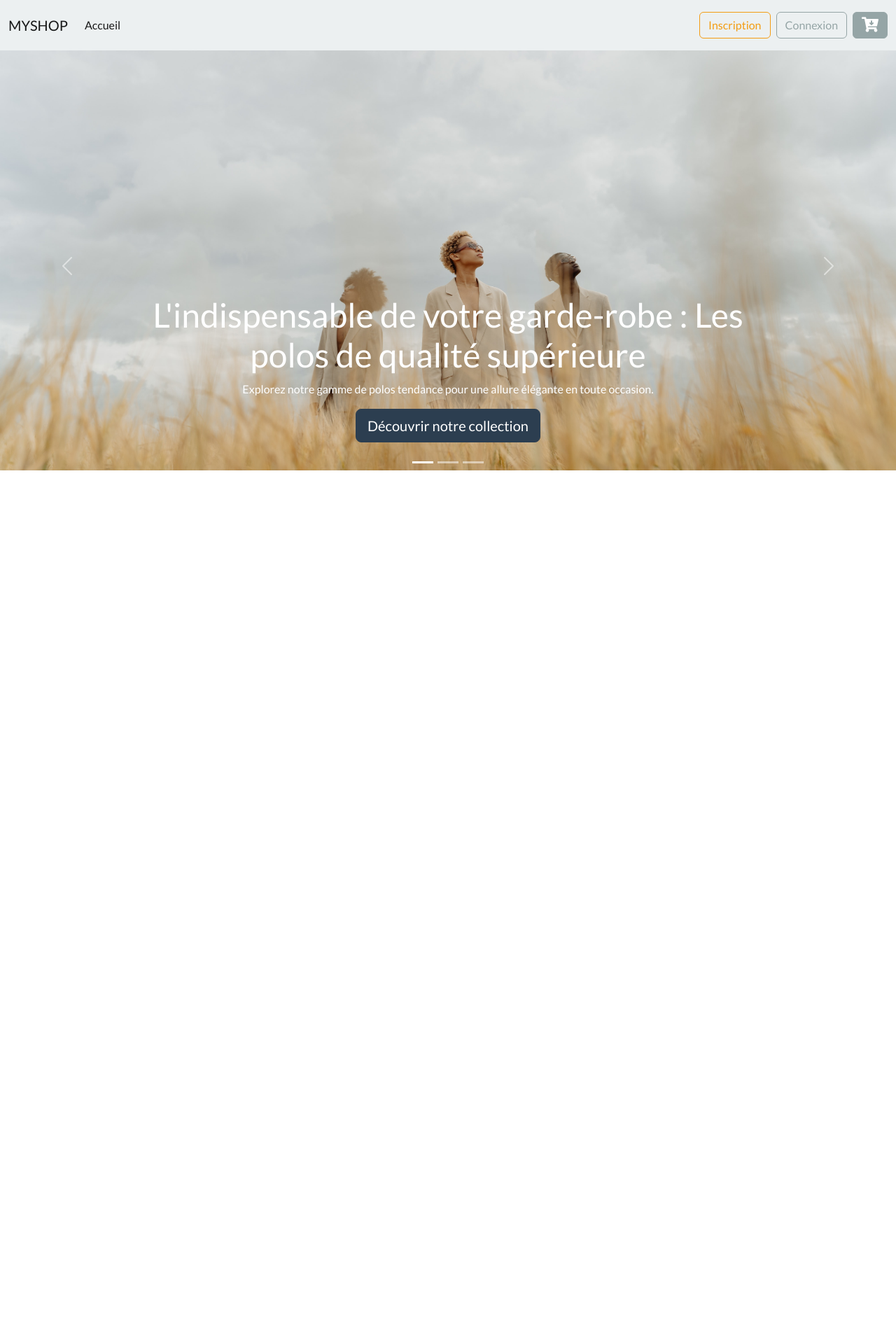
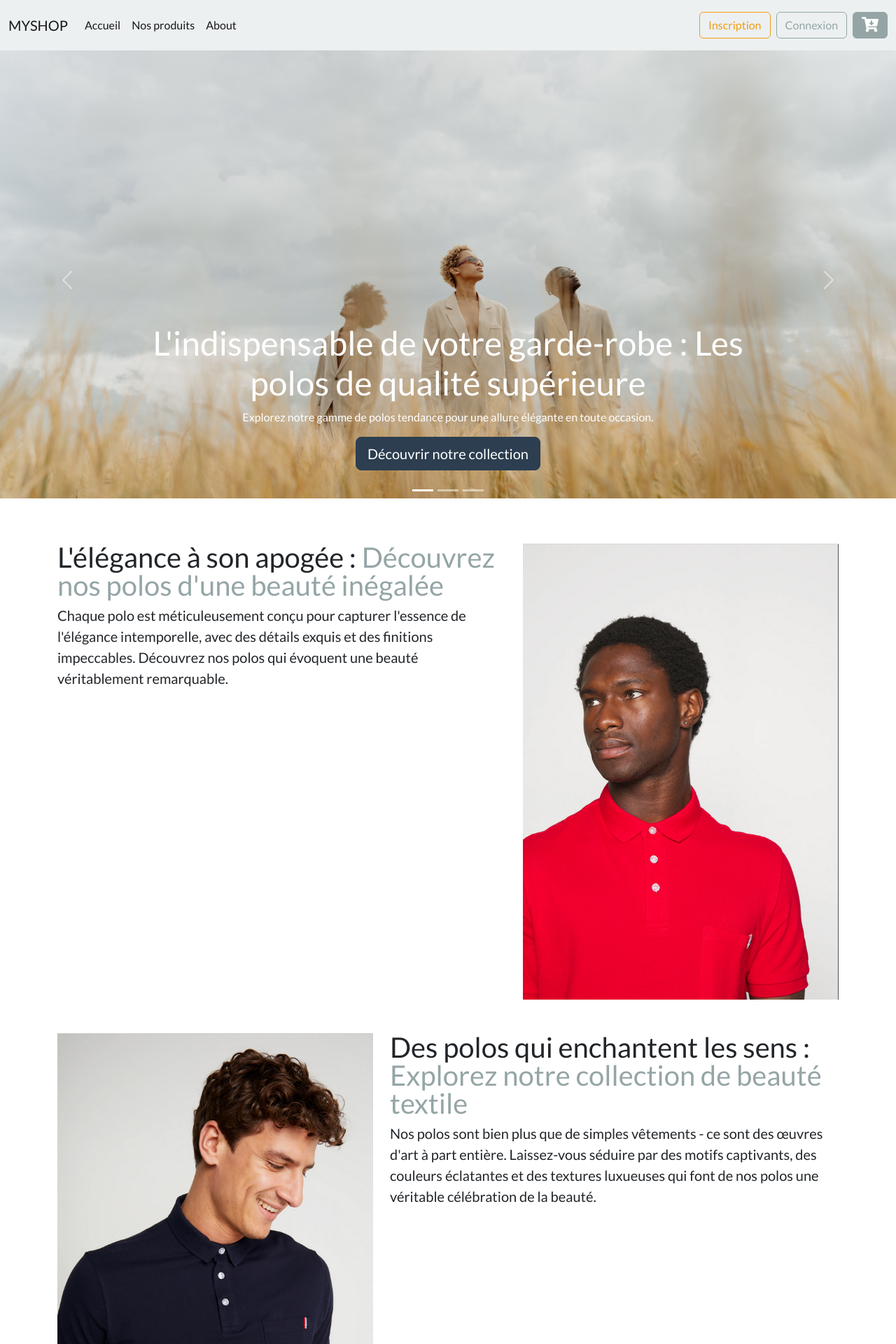
Before and after one commit to ericchowconcept/projet_symfony_myshop, a Symfony app: template templates/app/index.html.twig in a window 1280 px wide. Shown: the top 1920 px of the page at 70% size. Before the commit the page ends 672 px from the top, so only its background shows below. Run offline with Twig, Linux system fonts and the light colour scheme; the template is opened without the code that fills it, so the values that code supplies are empty; some libraries are stand-ins or nearby versions.

Commit message:
coloriage

```diff
--- a/templates/app/index.html.twig
+++ b/templates/app/index.html.twig
@@ -12,7 +12,7 @@
     <div class="carousel-inner">
       <div class="carousel-item active">
         {# <svg class="bd-placeholder-img" width="100%" height="100%" xmlns="http://www.w3.org/2000/svg" aria-hidden="true" preserveAspectRatio="xMidYMid slice" focusable="false"><rect width="100%" height="100%" fill="#777"></rect></svg> #}
-        <img src="{{ asset('images/produit/1.jpg') }}" alt="" style="height: 600px; width: 100vw; object-fit: cover;"  class="img-fluid">
+        <img src="{{ asset('images/produit/1.jpg') }}" alt="" style="height: 80vh; width: 100vw; object-fit: cover;"  class="img-fluid">
         <div class="container p-2">
           <div class="carousel-caption text-start">
             <h2 >Rejoignez le mouvement pour une mode éco-responsable</h2>
@@ -23,7 +23,7 @@
       </div>
       <div class="carousel-item active">
         {# <svg class="bd-placeholder-img" width="100%" height="100%" xmlns="http://www.w3.org/2000/svg" aria-hidden="true" preserveAspectRatio="xMidYMid slice" focusable="false"><rect width="100%" height="100%" fill="#777"></rect></svg> #}
-        <img src="{{ asset('images/produit/2.jpg') }}" alt="" style="height: 600px; width: 100vw; object-fit: cover;"  class="img-fluid">
+        <img src="{{ asset('images/produit/2.jpg') }}" alt="" style="height: 80vh; width: 100vw; object-fit: cover;"  class="img-fluid">
         <div class="container p-2">
           <div class="carousel-caption">
             <h1>L'indispensable de votre garde-robe : Les polos de qualité supérieure</h1>
@@ -34,7 +34,7 @@
       </div>
       <div class="carousel-item">
         {# <svg class="bd-placeholder-img" width="100%" height="100%" xmlns="http://www.w3.org/2000/svg" aria-hidden="true" preserveAspectRatio="xMidYMid slice" focusable="false"><rect width="100%" height="100%" fill="#777"></rect></svg> #}
-        <img src="{{ asset('images/produit/3.jpg') }}" alt="" style="height: 600px; width: 100vw; object-fit: cover;"  class="img-fluid">
+        <img src="{{ asset('images/produit/3.jpg') }}" alt="" style="height: 80vh; width: 100vw; object-fit: cover;"  class="img-fluid">
         <div class="container p-2">
           <div class="carousel-caption text-end">
             <h2>Notre parcours vers l'excellence</h2>
@@ -53,24 +53,72 @@
       <span class="visually-hidden">Next</span>
     </button>
   </div>
+<div class="container feature">
+  <div class="row featurette my-5">
+    <div class="col-md-7">
+      <h2 class="featurette-heading fw-normal lh-1">L'élégance à son apogée :<span class="text-muted"> Découvrez nos polos d'une beauté inégalée</span></h2>
+      <p class="lead">Chaque polo est méticuleusement conçu pour capturer l'essence de l'élégance intemporelle, avec des détails exquis et des finitions impeccables. Découvrez nos polos qui évoquent une beauté véritablement remarquable.</p>
+    </div>
+    <div class="col-md-5">
+      <img src="{{ asset('images/produit/rougeprofil.png') }}" alt="" style="object-fit: cover;"  class="img-fluid">
+    </div>
+  </div>
+  <div class="row featurette mb-5">
+    <div class="col-md-7 order-md-2">
+      <h2 class="featurette-heading fw-normal lh-1">Des polos qui enchantent les sens : <span class="text-muted">Explorez notre collection de beauté textile</span></h2>
+      <p class="lead">Nos polos sont bien plus que de simples vêtements - ce sont des œuvres d'art à part entière. Laissez-vous séduire par des motifs captivants, des couleurs éclatantes et des textures luxueuses qui font de nos polos une véritable célébration de la beauté.</p>
+    </div>
+    <div class="col-md-5 order-md-1">
+           <img src="{{ asset('images/produit/bleuprofil.png') }}" alt="" style="object-fit: cover;"  class="img-fluid">
+    </div>
+  </div>
+</div>
+<div class="container px-4 py-5" id="hanging-icons">
+    <div class="row g-4 py-5 row-cols-1 row-cols-lg-3 text-center">
+      <div class="col d-flex align-items-center ">
+        <div>
+          <h3 class="fs-2">Qualité</h3>
+          <p class="mt-3"> Nous nous engageons à offrir des polos d'une qualité exceptionnelle, durables et conçus pour vous accompagner pendant de nombreuses années.</p>
+        </div>
+      </div>
+      <div class="col d-flex align-items-center">
+        <div>
+          <h3 class="fs-2">Style intemporel </h3>
+          <p class="mt-3">Nos polos sont conçus avec un sens aiguisé de l'esthétique intemporelle, alliant élégance classique et modernité subtile. </p>
+        </div>
+      </div>
+      <div class="col d-flex align-items-center">
+        <div>
+          <h3 class="fs-2">Nous sommes verts</h3>
+          <p class="mt-3">Nous sélectionnons avec soin nos matériaux pour minimiser notre impact sur l'environnement. Nous croyons en la construction d'une industrie textile plus durable pour les générations futures.</p>
+        </div>
+      </div>
+    </div>
+</div>
+<h2 class="text-center">Nos produits</h2>
 
-<div class="container">
+<div class="container mb-3">
   <div class="row">
   {% for produit in produits %}
-    <div class="col-3">
-    <div class="card  border-primary me-1 my-3" style="max-width: 20rem;">
+    <div class="col-4">
+      <div class="px-2">
+    <div class="card  border-primary me-1 my-3">
     <div class="card-header">{{ produit.titre }}</div>
     <div class="card-body">
+    <div class="text-center">
       <img src="{{ asset('images/produit/' ~ produit.photo) }}" alt=""  width="300px" height="500px" class="img-fluid">
+    </div>
       <p class="card-text my-2">{{ produit.description|striptags }}</p>
       <h5 class="text-end">{{ produit.prix|format_currency('EUR') }}</h5>
     </div>
-    <div class="card-footer row d-flex">
-      <a href="{{ path('cart_add', {id: produit.id}) }}" class="btn btn-primary"><i class="fas fa-cart-arrow-down fa-lg"></i></a>
+    <div class="card-footer col">
+      <a href="{{ path('cart_add', {id: produit.id}) }}" class="btn btn-primary col"><i class="fas fa-cart-arrow-down fa-lg"></i></a>
     </div>
   </div>
+</div>
 </div>
 {% endfor %}
 </div>
 </div>
+
 {% endblock %}
--- a/templates/base.html.twig
+++ b/templates/base.html.twig
@@ -23,7 +23,13 @@
                 <div class="collapse navbar-collapse" id="navbarColor01">
                     <ul class="navbar-nav me-auto">
                         <li class="nav-item">
-                            <a class="nav-link active" href="#">Accueil</a>
+                            <a class="nav-link active" href="{{ path('home') }}">Accueil</a>
+                        </li>
+                        <li class="nav-item">
+                            <a class="nav-link active" href="">Nos produits</a>
+                        </li>
+                        <li class="nav-item">
+                            <a class="nav-link active" href="">About</a>
                         </li>
                         {% if is_granted("ROLE_ADMIN") %}
                         <li class="nav-item">
@@ -60,7 +66,37 @@
         <div class="alert alert-dark text-center w-50 mx-auto my-2">{{ message }}</div>
         {% endfor %}
         {% block body %} {% endblock %}
+        <div class="text-center">
+        <footer class="py-5 bg-light">
+            <div class="row">
+            <div class="col-4  mb-3">
+                <h5>Section</h5>
+                <ul class="nav flex-column">
+                <li class="nav-item mb-2"><a href="#" class="nav-link p-0 text-muted">Accueil</a></li>
+                <li class="nav-item mb-2"><a href="#" class="nav-link p-0 text-muted">Nos produits</a></li>
+                <li class="nav-item mb-2"><a href="#" class="nav-link p-0 text-muted">FAQs</a></li>
+                <li class="nav-item mb-2"><a href="#" class="nav-link p-0 text-muted">About</a></li>
+                </ul>
+            </div>
+            <div class="col-2"></div>
+            <div class="col-4 mb-3">
+                <form>
+                <h5>Joignez-vous à notre communauté et découvrez les avantages exclusifs !</h5>
+                <p>Inscrivez-vous dès maintenant pour profiter d'offres spéciales, de contenu exclusif et bien plus encore.</p>
+                <div class="d-flex flex-column flex-sm-row w-100 gap-2">
+                    <label for="newsletter1" class="visually-hidden">Votre email</label>
+                    <input id="newsletter1" type="text" class="form-control" placeholder="Adresse email">
+                    <button class="btn btn-primary" type="button">Inscrivez vous</button>
+                </div>
+                </form>
+            </div>
+            <div class="col-2"></div>
 
+            </div>
+            <p>© 2023 Company, Inc. All rights reserved.</p>
+
+        </footer>
+        </div>
         <script src="https://cdn.jsdelivr.net/npm/bootstrap@5.3.0/dist/js/bootstrap.bundle.min.js" integrity="sha384-geWF76RCwLtnZ8qwWowPQNguL3RmwHVBC9FhGdlKrxdiJJigb/j/68SIy3Te4Bkz" crossorigin="anonymous"></script>
     </body>
 </html>
```
Also changed, not shown: templates/app/cart.html.twig (+9 -1 lines), public/images/produit/bleuprofil.png (added), public/images/produit/rougeprofil.png (added).
